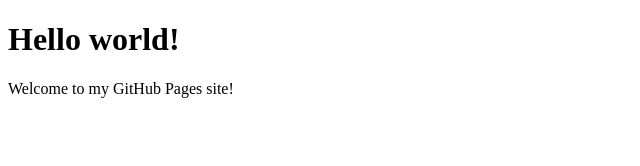
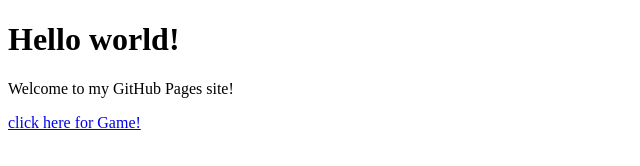
Before and after one commit to taweesuptiya/Agoda-Game, a plain HTML site: page index.html in a window 1280 px wide. Shown: the whole page, without its empty margins (0-640 px from the left). Drawn offline with Linux system fonts and the light colour scheme.

Commit message:
Update index.html

```diff
--- a/index.html
+++ b/index.html
@@ -6,5 +6,6 @@
 <body>
     <h1>Hello world!</h1>
     <p>Welcome to my GitHub Pages site!</p>
+    <p><a href="https://taweesuptiya.github.io/Agoda-Game/ota-learning-loop.html">click here for Game!</a>
 </body>
 </html>
```
